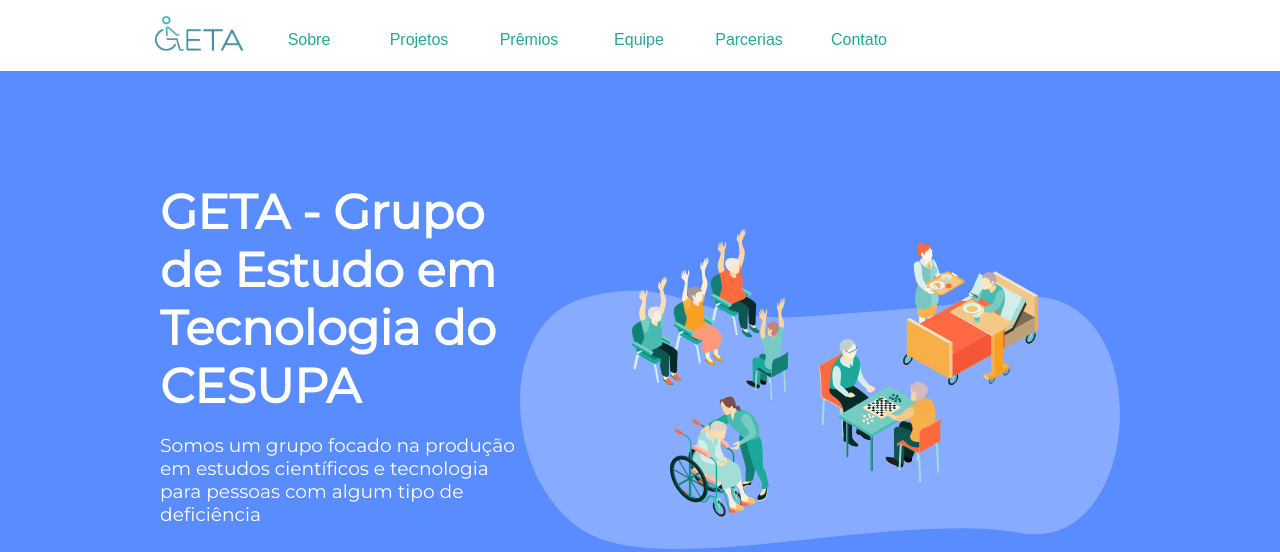
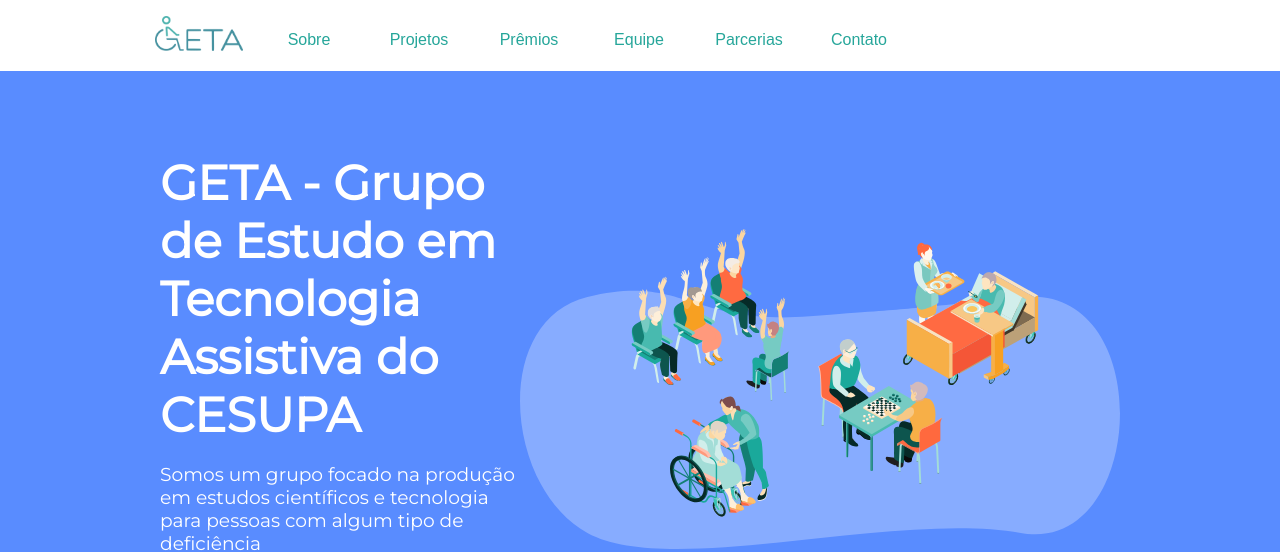
Before and after one commit to GETA-CESUPA/geta, a Nuxt app: page / in a window 1280 px wide. Shown: the top 552 px of the page. Built offline with nearby package versions, Linux system fonts and the light colour scheme.

Commit message:
correção na introdução

```diff
--- a/components/Introdution.vue
+++ b/components/Introdution.vue
@@ -3,7 +3,7 @@
     <Hearder/>
     <div class="container-introdution">
     <div class="introducao">
-      <h1>GETA - Grupo de Estudo em Tecnologia do CESUPA</h1>
+      <h1>GETA - Grupo de Estudo em Tecnologia Assistiva do CESUPA</h1>
       <p>Somos um grupo focado na produção em estudos científicos e tecnologia para pessoas com algum tipo de deficiência</p>
       <nuxt-link to="about">
         <button>Conheça mais</button>
```
